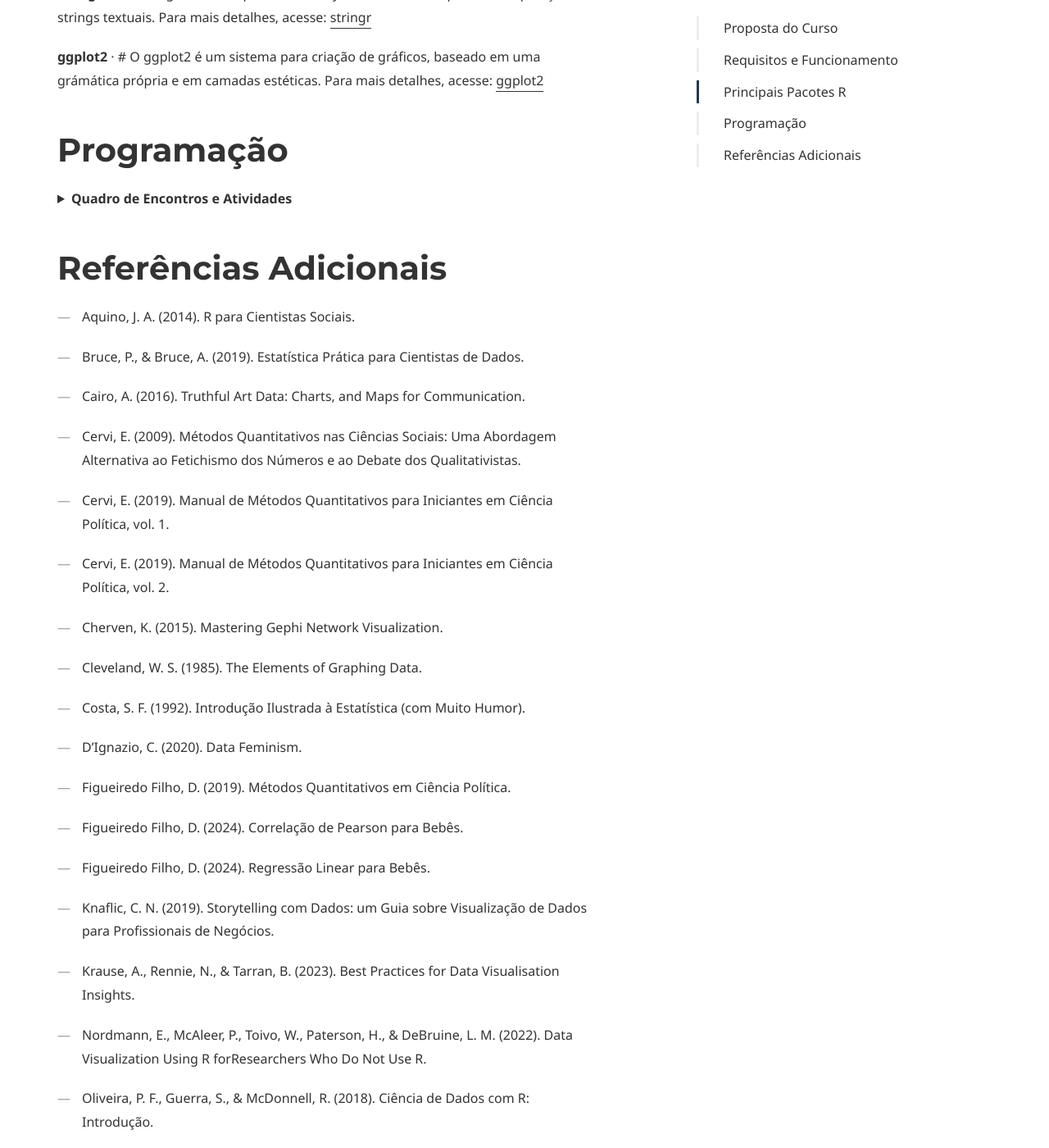
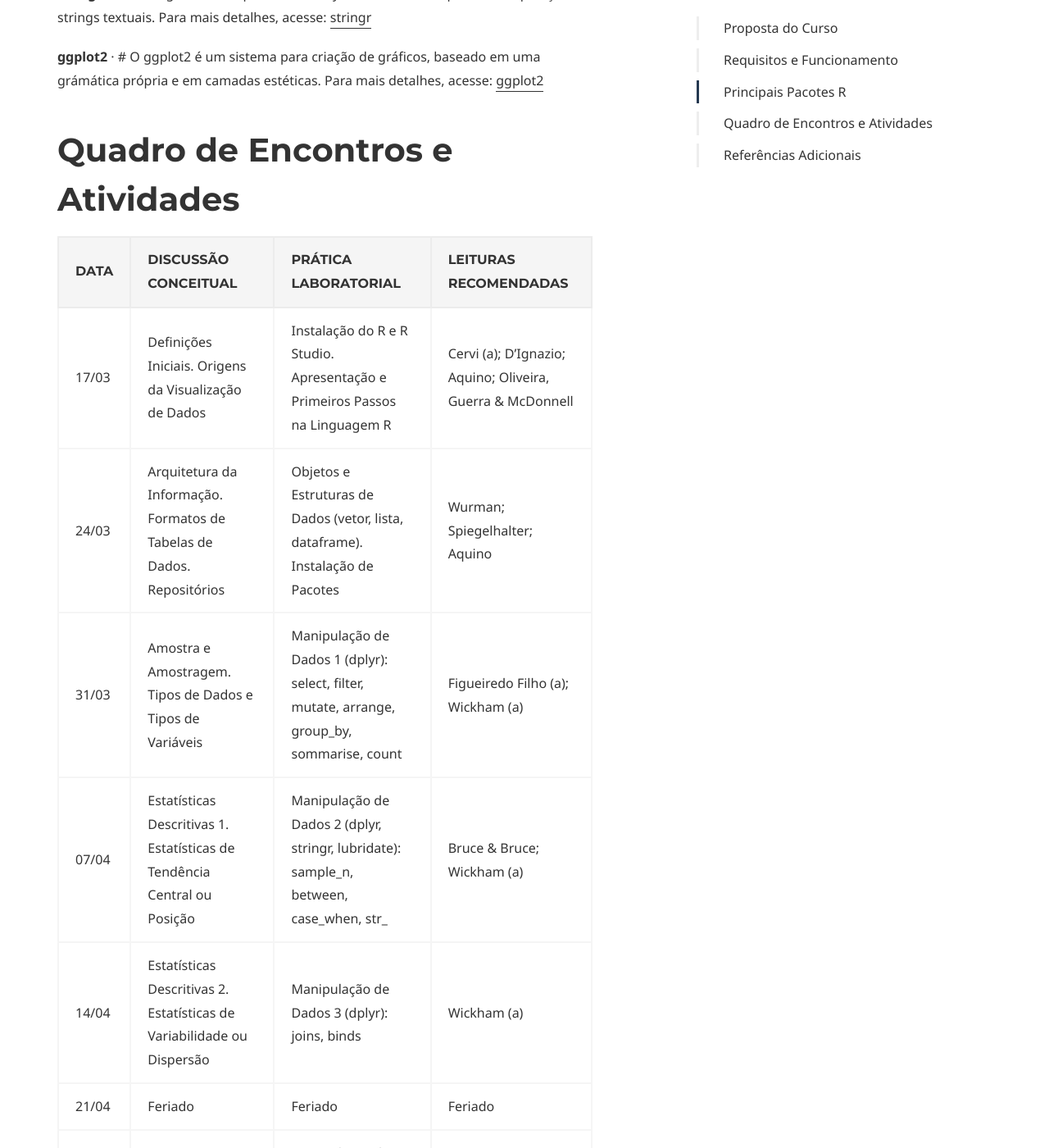
Before and after one commit to coLAB-UFF/docs, a Jekyll site: the page built from dataviz2.md, in a window 1280 px wide and 1400 px high, scrolled down 2477 px. Shown: the whole window at 82% size. Built offline with Jekyll 4.4.1, drawn with Linux system fonts in a browser that asks for light colours; some web fonts are replaced; some of the changed text lies outside the part shown.

Commit message:
Update dataviz2.md

```diff
--- a/dataviz2.md
+++ b/dataviz2.md
@@ -57,10 +57,7 @@ Instale sempre primeiro o software R e depois o R Studio. Usuários de Mac Os de
 **ggplot2** &middot; # O ggplot2 é um sistema para criação de gráficos, baseado em uma grámática própria e em camadas estéticas. Para mais detalhes, acesse: [ggplot2](https://ggplot2.tidyverse.org/)
 
 
-# Programação
-
-<details>
-    <summary><strong>Quadro de Encontros e Atividades</strong></summary>
+# Quadro de Encontros e Atividades
 
 | Data | Discussão Conceitual | Prática Laboratorial | Leituras Recomendadas |
 | -------- | -------- | -------- | -------- |
@@ -81,8 +78,6 @@ Instale sempre primeiro o software R e depois o R Studio. Usuários de Mac Os de
 | 23/06 | Encerramento | Definição de Trabalhos Finais |  |
 | 30/06 | Livre | Livre | Livre |
 | 07/07 | Livre | Livre | Livre |
-
-</details>
 
 
 # Referências Adicionais
```
